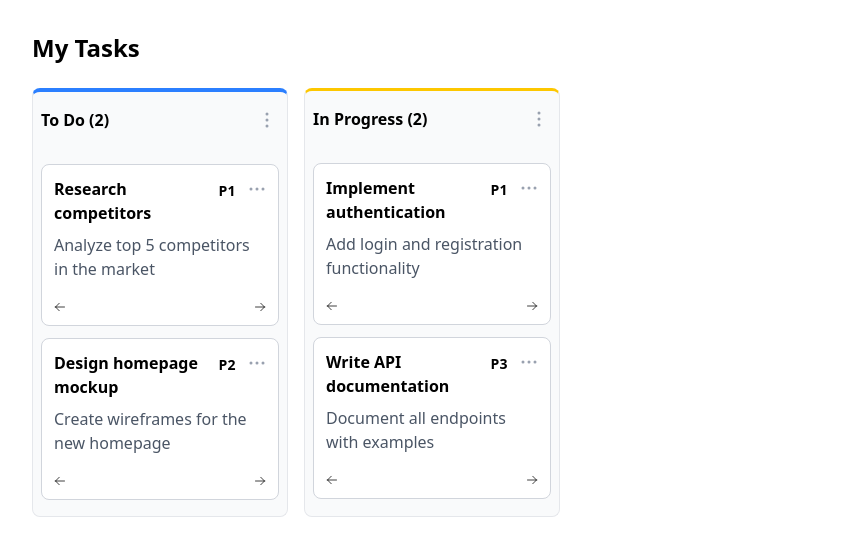
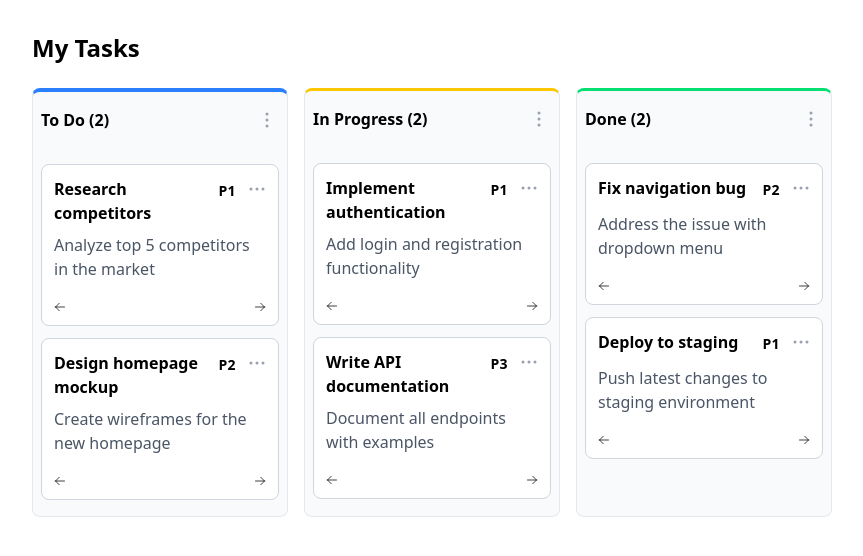
Before and after one commit to chandoluajith/NextJs-1-DevLabs-2025, a Next.js app in the folder taskify/: page / in a window 1280 px wide. Shown: the top 556 px of the page, without its empty margins (0-863 px from the left). Built offline with nearby package versions, Linux system fonts and the light colour scheme.

Commit message:
Added green part

```diff
--- /dev/null
+++ b/taskify/src/app/components/green_done.js
@@ -0,0 +1,101 @@
+export default function green_done() {
+  return (
+    <div className="w-64 border px-2 py-4 border-gray-200 border-t-3 border-t-green-400 rounded-lg shadow-1 bg-gray-50">
+      <div className="flex flex-col gap-3">
+        <div className="flex justify-between mb-5">
+          <p className="font-semibold">Done (2)</p>
+          <div className="text-gray-400">
+            <svg
+              xmlns="http://www.w3.org/2000/svg"
+              fill="none"
+              viewBox="0 0 24 24"
+              strokeWidth="1.5"
+              stroke="currentColor"
+              className="size-6"
+            >
+              <path
+                strokeLinecap="round"
+                strokeLinejoin="round"
+                d="M12 6.75a.75.75 0 1 1 0-1.5.75.75 0 0 1 0 1.5ZM12 12.75a.75.75 0 1 1 0-1.5.75.75 0 0 1 0 1.5ZM12 18.75a.75.75 0 1 1 0-1.5.75.75 0 0 1 0 1.5Z"
+              />
+            </svg>
+          </div>
+        </div>
+        <Innerbox
+          heading="Fix navigation bug"
+          P="P2"
+          text="Address the issue with dropdown menu"
+          color="yellow"
+        />
+        <Innerbox
+          heading="Deploy to staging"
+          P="P1"
+          text="Push latest changes to staging environment"
+          color="red"
+        />
+      </div>
+    </div>
+  );
+}
+
+function Innerbox({ heading, P, text, color }) {
+  return (
+    <div className="border border-gray-300 p-3 rounded-lg shadow-1 bg-white">
+      <div className="w-full grid grid-cols-20 mb-2">
+        <p className="col-span-15 font-bold">{heading}</p>
+        <p
+          className={`col-span-3 font-bold text-${color}-700 w-7 h-7 text-sm bg-${color}-300 flex justify-center items-center rounded-full`}
+        >
+          {P}
+        </p>
+        <div className="col-span-2 text-gray-400">
+          <svg
+            xmlns="http://www.w3.org/2000/svg"
+            fill="none"
+            viewBox="0 0 24 24"
+            strokeWidth="1.5"
+            stroke="currentColor"
+            className="size-6"
+          >
+            <path
+              strokeLinecap="round"
+              strokeLinejoin="round"
+              d="M6.75 12a.75.75 0 1 1-1.5 0 .75.75 0 0 1 1.5 0ZM12.75 12a.75.75 0 1 1-1.5 0 .75.75 0 0 1 1.5 0ZM18.75 12a.75.75 0 1 1-1.5 0 .75.75 0 0 1 1.5 0Z"
+            />
+          </svg>
+        </div>
+      </div>
+      <p className="text-gray-600 mb-5">{text}</p>
+      <div className="flex justify-between">
+        <svg
+          xmlns="http://www.w3.org/2000/svg"
+          fill="none"
+          viewBox="0 0 24 24"
+          strokeWidth="1.5"
+          stroke="currentColor"
+          className="size-3"
+        >
+          <path
+            strokeLinecap="round"
+            strokeLinejoin="round"
+            d="M10.5 19.5 3 12m0 0 7.5-7.5M3 12h18"
+          />
+        </svg>
+        <svg
+          xmlns="http://www.w3.org/2000/svg"
+          fill="none"
+          viewBox="0 0 24 24"
+          strokeWidth="1.5"
+          stroke="currentColor"
+          className="size-3"
+        >
+          <path
+            strokeLinecap="round"
+            strokeLinejoin="round"
+            d="M13.5 4.5 21 12m0 0-7.5 7.5M21 12H3"
+          />
+        </svg>
+      </div>
+    </div>
+  );
+}
--- a/taskify/src/app/page.js
+++ b/taskify/src/app/page.js
@@ -1,6 +1,7 @@
 import Image from "next/image";
 import Orange_progress from "./components/Orange_progress.js";
 import ToDo from "./components/todo.js";
+import GreenDone from "./components/green_done.js";
 
 export default function Home() {
   return (
@@ -9,6 +10,7 @@ export default function Home() {
       <div className="flex gap-4">
         <ToDo />
         <Orange_progress />
+        <GreenDone />
       </div>
     </main>
   );
```
